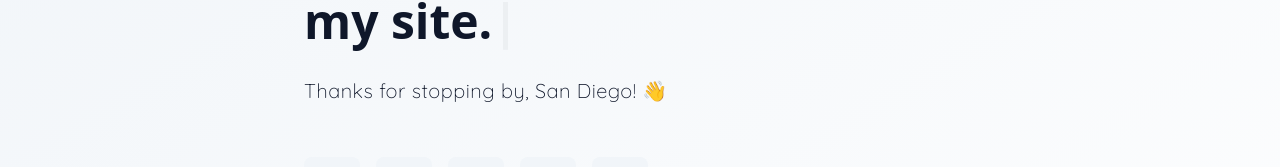
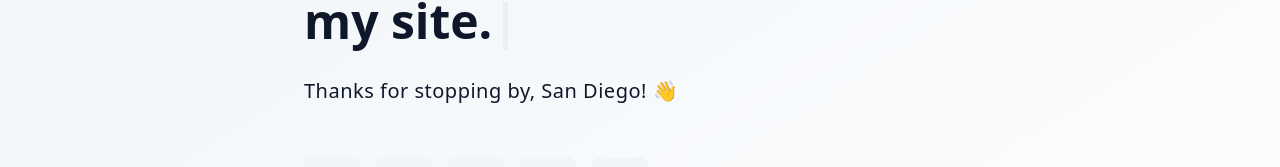
Before and after one commit to only-devices/tuovila-dotcom-v4, a Next.js app: page / in a window 1280 px wide. Shown: the part 179-346 px from the top of the page. Built offline with nearby package versions, Linux system fonts and the light colour scheme; no server answers.

Commit message:
Updated logo and favicon

```diff
--- a/src/app/layout.tsx
+++ b/src/app/layout.tsx
@@ -1,5 +1,5 @@
 import type { Metadata } from "next";
-import { Geist, Geist_Mono } from "next/font/google";
+import { Geist, Geist_Mono, Quicksand } from "next/font/google";
 import "./globals.css";
 import { Analytics } from "@vercel/analytics/react"
 import { SpeedInsights } from '@vercel/speed-insights/next';
@@ -13,6 +13,11 @@ const geistSans = Geist({
 const geistMono = Geist_Mono({
   variable: "--font-geist-mono",
   subsets: ["latin"],
+});
+
+const quicksand = Quicksand({
+  variable: '--font-quicksand',
+  subsets: ['latin'],
 });
 
 export const metadata: Metadata = {
@@ -40,7 +45,7 @@ export default function RootLayout({
         <link rel="icon" type="image/png" href="/images/icon-192x192.png" sizes="192x192" />
       </head>
       <body
-        className={`${geistSans.variable} ${geistMono.variable} antialiased`}
+        className={`${geistSans.variable} ${geistMono.variable} ${quicksand.variable} antialiased`}
       >
         {children}
         <Analytics />
--- a/src/app/page.tsx
+++ b/src/app/page.tsx
@@ -4,13 +4,11 @@
 import React, { useState, useEffect, useMemo } from 'react';
 import { motion, AnimatePresence } from 'framer-motion';
 import { FaGithub, FaLinkedin, FaSoundcloud, FaBook, FaLastfm } from 'react-icons/fa';
-import { Quicksand } from 'next/font/google';
+// Quicksand font is now loaded globally in RootLayout
 import { usePathname } from 'next/navigation';
 import PageLayout from '@/components/PageLayout';
 
-const quicksand = Quicksand({
-  subsets: ['latin'],
-});
+  // font classes are applied globally in RootLayout
 
 // Define our greeting interfaces
 interface Greeting {
@@ -204,7 +202,7 @@ const Tuovila = () => {
       </h2>
 
       <motion.p
-        className={`text-xl mt-8 h-8 ${quicksand.className} font-light tracking-wide opacity-85`}
+        className={`text-xl mt-8 h-8 font-light tracking-wide opacity-85`}
         initial={{ opacity: 0 }}
         animate={{ opacity: 1 }}
         transition={{ duration: 1 }}
```
Also changed, not shown: public/images/icon-192x192.png, 1 other file (tests, documents, lock files or other folders).
